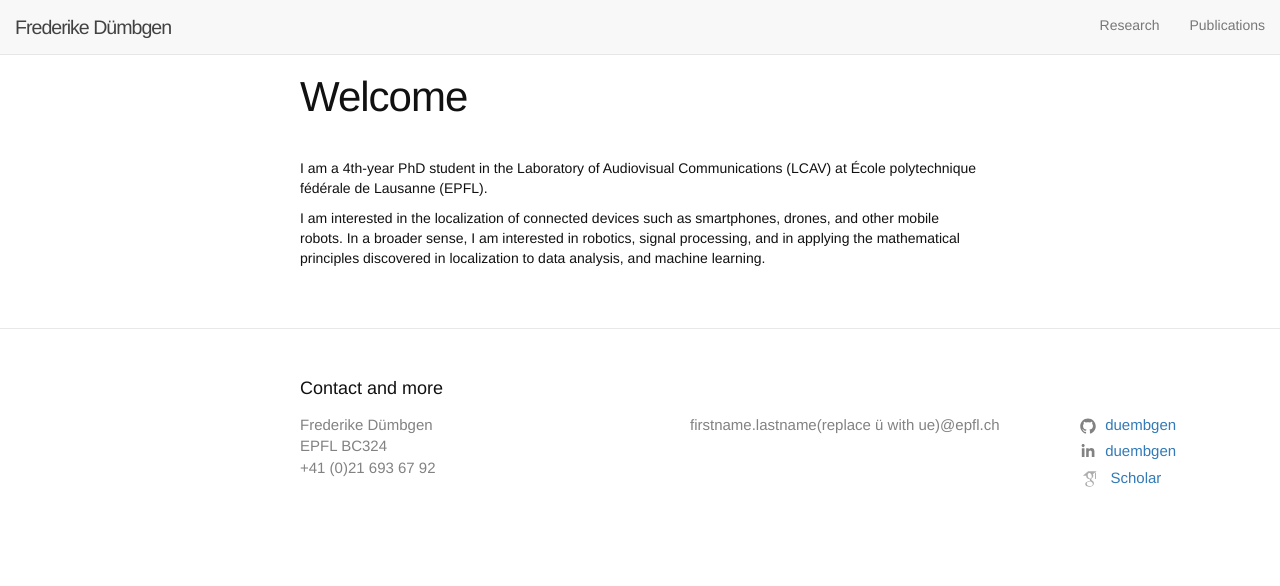
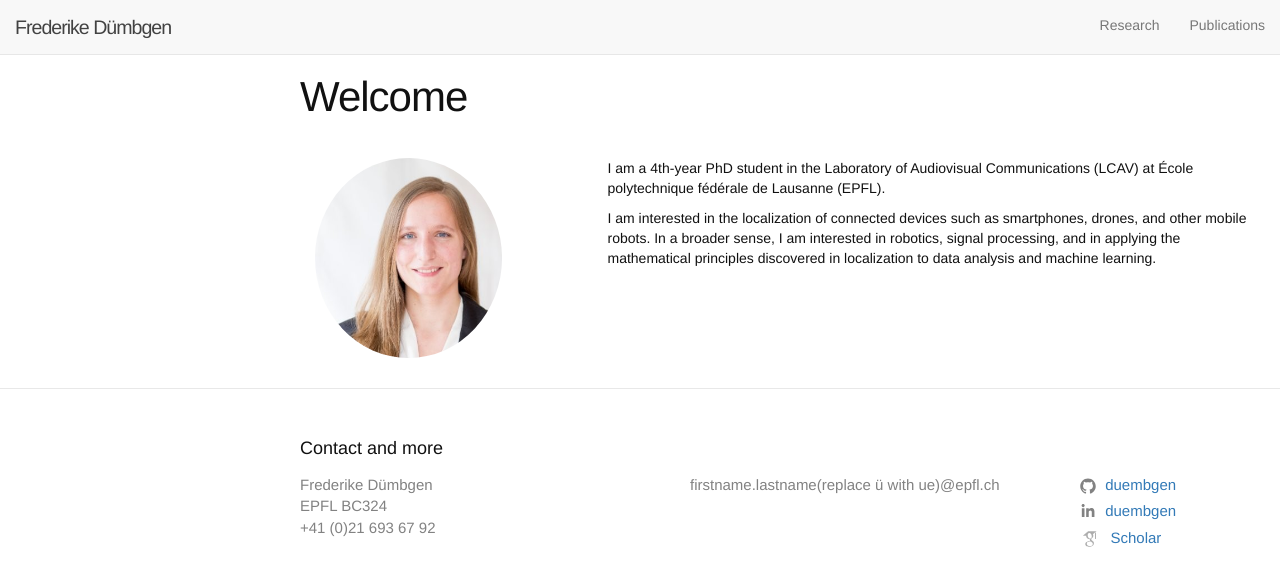
Before and after one commit to duembgen/duembgen.github.io, a Jekyll site: the page built from index.md, in a window 1280 px wide. Shown: the top 586 px of the page. Built offline with Jekyll 4.4.1, drawn with Linux system fonts in a browser that asks for light colours; nearby versions of some CDN libraries.

Commit message:
Update index.

```diff
--- a/_layouts/page.html
+++ b/_layouts/page.html
@@ -11,8 +11,21 @@ layout: default
   {% endif %}
   </header>
 
-  <div class="post-content">
-    {{ content }}
+<div class="container">
+  <div class="row" style:"display:flex;">
+  	{% if page.image %}
+		<div class="col-sm-3">
+			<img src="/assets/images/{{ page.image }}" alt="Portrait picture" class="img-circle"
+       style="max-height:200px;">
+		</div>
+  	{% endif %}
+ 		<div class="col-xs-12 visible-xs"><br></div>
+    <div class="col-sm-7">
+    <div class="col">
+	  {{ content }}
+    </div>
   </div>
+</div>
+
 
 </article>
--- a/index.md
+++ b/index.md
@@ -1,8 +1,9 @@
 ---
 # Do not put a title here to avoid this page being listed in the navbar.
 layout: page
+image: profile-crop.png
 ---
 
 I am a 4th-year PhD student in the Laboratory of Audiovisual Communications (LCAV) at École polytechnique fédérale de Lausanne (EPFL).
 
-I am interested in the localization of connected devices such as smartphones, drones, and other mobile robots. In a broader sense, I am interested in robotics, signal processing, and in applying the mathematical principles discovered in localization to data analysis, and machine learning.
+I am interested in the localization of connected devices such as smartphones, drones, and other mobile robots. In a broader sense, I am interested in robotics, signal processing, and in applying the mathematical principles discovered in localization to data analysis and machine learning.
```
Also changed, not shown: assets/images/profile-crop.png (added), assets/images/profile.png (added).
